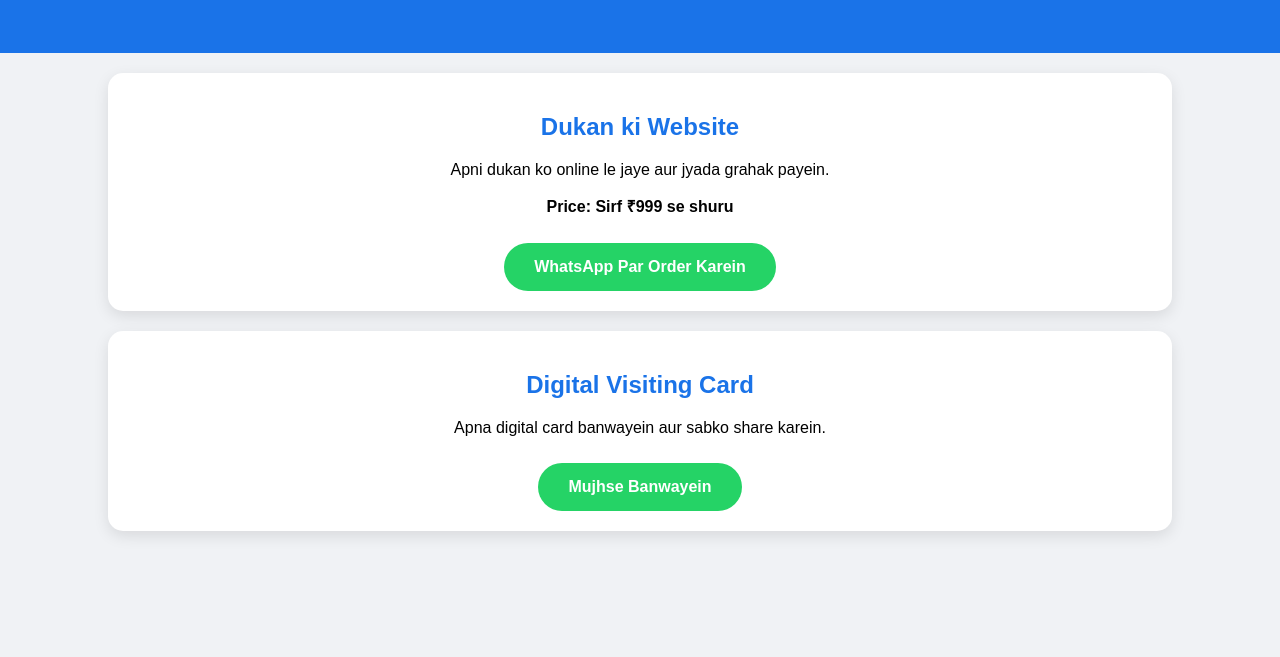
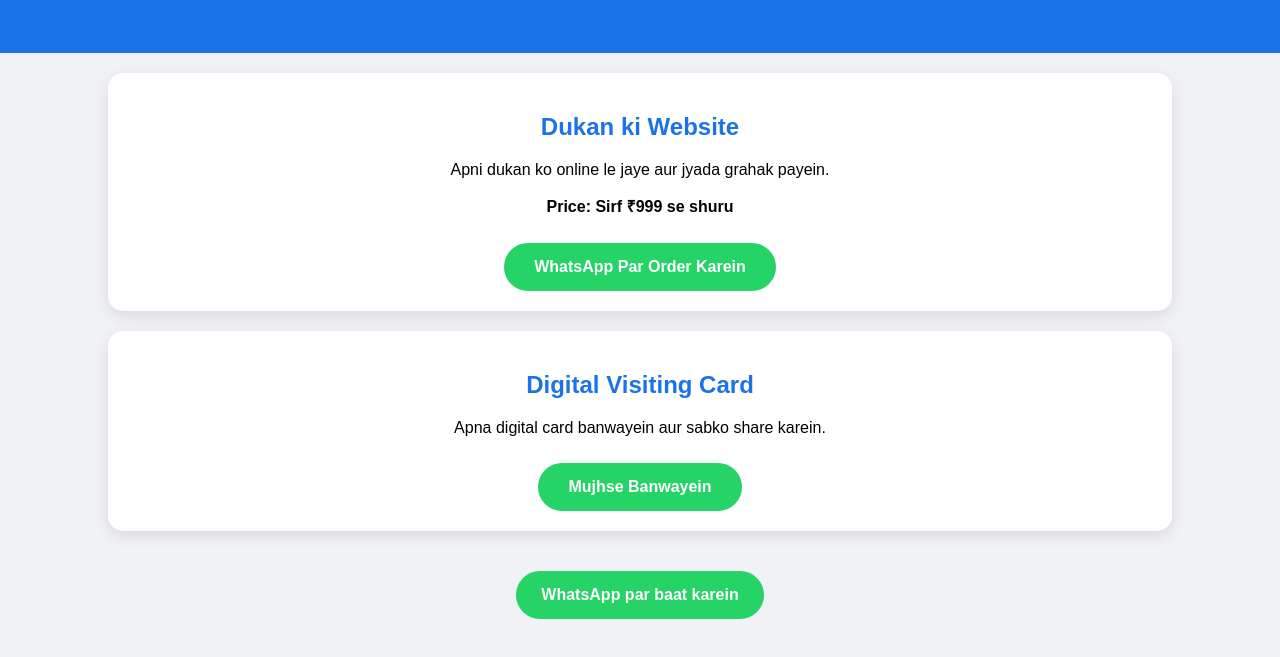
Before and after one commit to mohlikr6-oss/index.html, a plain HTML site: page index.html in a window 1280 px wide. Shown: the part 141-798 px from the top of the page. Drawn offline with Linux system fonts and the light colour scheme.

Commit message:
Update index.html

```diff
--- a/index.html
+++ b/index.html
@@ -31,4 +31,15 @@
     </div>
 
 </body>
+    <a href="https://wa.me/919241591412?text=Hi Rahul, mujhe aapse website banwani hai"
+   style="background-color: #25D366;
+          color: white;
+          padding: 15px 25px;
+          text-decoration: none;
+          border-radius: 50px;
+          font-weight: bold;
+          display: inline-block;
+          margin-top: 20px;">
+   WhatsApp par baat karein
+    </a>
 </html>
```
